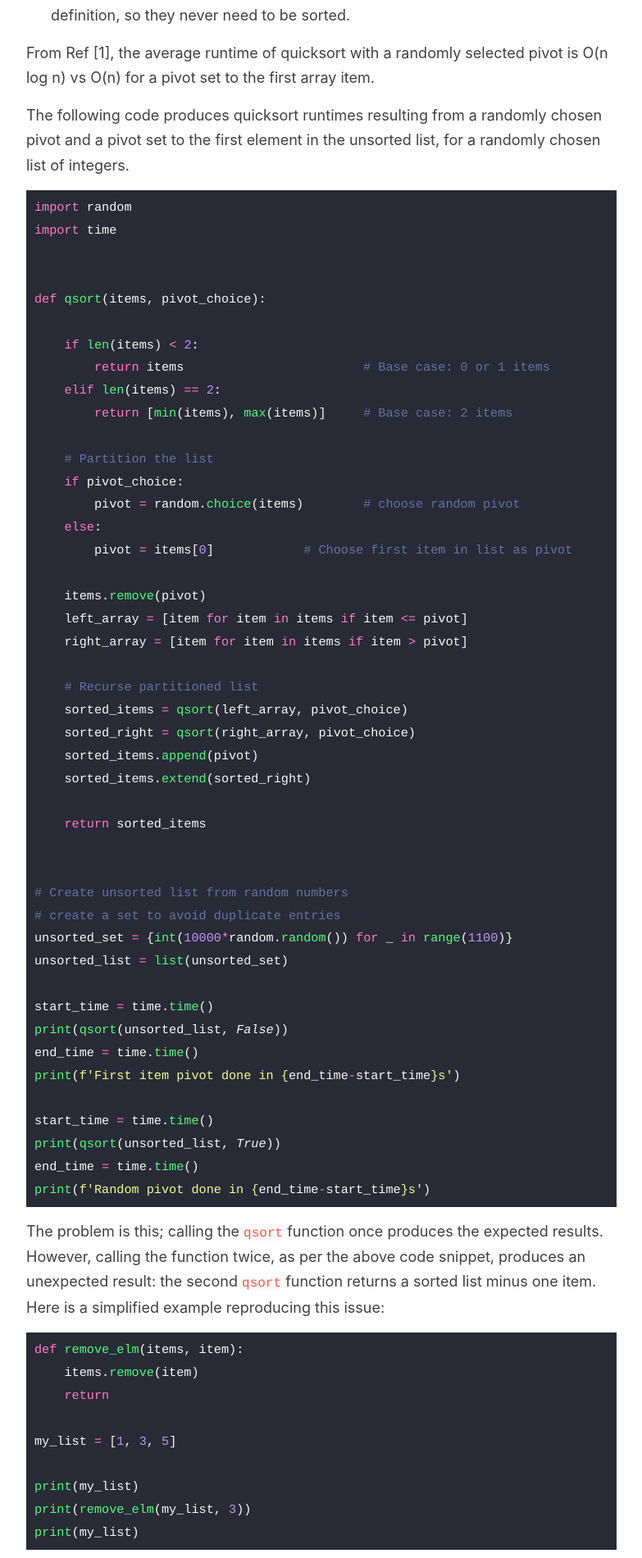
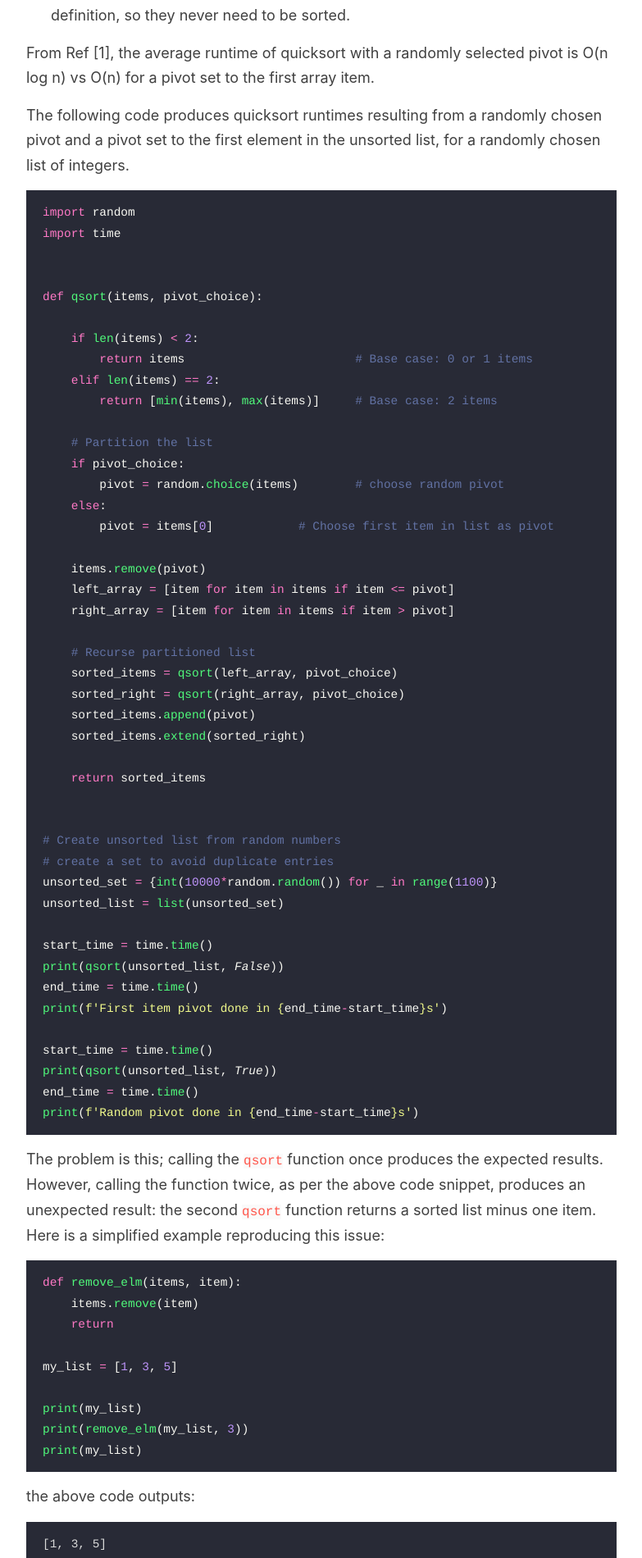
Before and after one commit to mkoundo/mkoundo.github.io, a Jekyll site: the page built from _posts/2020-08-15-hard_lesson.markdown, in a window 1280 px wide. Shown: the part 693-2593 px from the top of the page at 82% size, without its empty margins (248-1031 px from the left). Built offline with Jekyll 4.4.1, drawn with Linux system fonts in a browser that asks for light colours.

Commit message:
Update _config.yml

```diff
--- a/_config.yml
+++ b/_config.yml
@@ -68,10 +68,10 @@ kramdown:
   # Use GitHub flavored markdown, including triple backtick fenced code blocks
   input: GFM
   # Jekyll 3 and GitHub Pages now only support rouge for syntax highlighting
-  syntax_highlighter: darcula
+  syntax_highlighter: rouge
   syntax_highlighter_opts:
     # Use existing pygments syntax highlighting css
-    css_class: 'darcula'
+    css_class: 'highlight'
 
 # Set the Sass partials directory, as we're using @imports
 sass:
```
